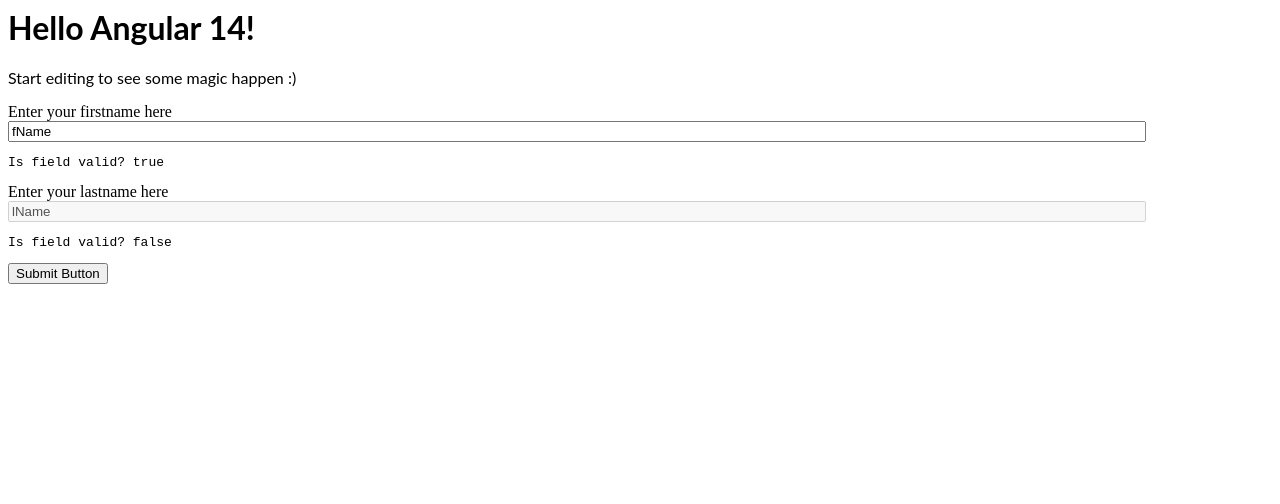
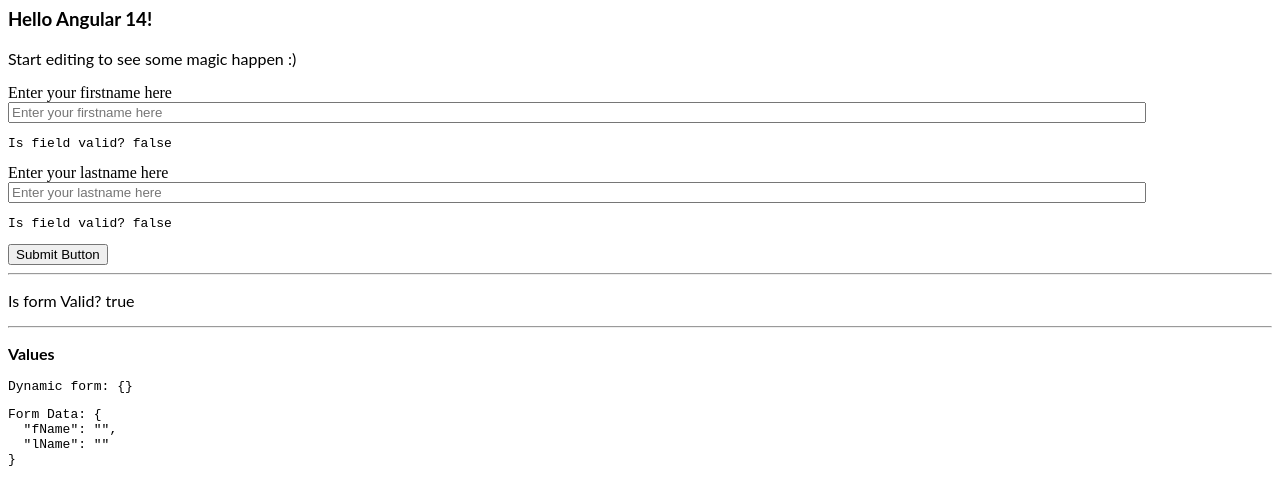
Before and after one commit to anilkumar-ggk/angular-ivy-nvm4hd, an Angular app: page / in a window 1280 px wide. Shown: the top 504 px of the page. Built offline with nearby package versions, Linux system fonts and the light colour scheme.

Commit message:
4 files modified

```diff
--- a/src/app/app.component.html
+++ b/src/app/app.component.html
@@ -3,9 +3,19 @@
 <app-testing></app-testing>
 <form #dynamicForm="ngForm" (ngSubmit)="onFormSubmit()">
   <div *ngFor="let formField of formFields">
-    <app-form-field [props]="formField" [formData]="formData"></app-form-field>
+    <app-form-field [props]="formField" [formModel]="formData"></app-form-field>
   </div>
+
   <button type="submit" [disabled]="!dynamicForm.form.valid">
     Submit Button
   </button>
+
+  <hr />
+  <p>Is form Valid? {{ dynamicForm.form.valid }}</p>
+  <hr />
+  <div>
+    <p><b>Values</b></p>
+    <pre>Dynamic form: {{ dynamicForm.value | json }}</pre>
+    <pre>Form Data: {{ formData | json }}</pre>
+  </div>
 </form>
--- a/src/app/app.component.ts
+++ b/src/app/app.component.ts
@@ -7,7 +7,10 @@
 })
 export class AppComponent {
   name = 'Angular ' + VERSION.major;
-  formData = {};
+  formData = {
+    fName: '',
+    lName: '',
+  };
   formFields = [
     {
       name: 'firstName',
@@ -26,7 +29,7 @@
       label: 'Enter your lastname here',
       placeholder: 'Enter your lastname here',
       isRequired: true,
-      isDisabled: true,
+      isDisabled: false,
       apiDataKey: 'lName',
     },
   ];
--- a/src/app/form-field/form-field.component.html
+++ b/src/app/form-field/form-field.component.html
@@ -2,15 +2,15 @@
 <div *ngIf="props.type === 'text'">
   <label [for]="props.id">{{ props.label }}</label> <br />
   <input
+    #field="ngModel"
     [id]="props.id"
     [type]="props.type"
     [attr.name]="props.name"
     [placeholder]="props.placeholder"
+    [(ngModel)]="formModel[props['apiDataKey']]"
     style="width: 90%"
-    [(ngModel)]="props['apiDataKey']"
     [required]="props.isRequired"
     [disabled]="props.isDisabled"
-    #fieldRef="ngModel"
   />
-  <pre>Is field valid? {{ fieldRef.valid }}</pre>
+  <pre>Is field valid? {{ field.valid }}</pre>
 </div>
--- a/src/app/hello.component.ts
+++ b/src/app/hello.component.ts
@@ -2,9 +2,9 @@
 
 @Component({
   selector: 'hello',
-  template: `<h1>Hello {{name}}!</h1>`,
-  styles: [`h1 { font-family: Lato; }`]
+  template: `<h3>Hello {{name}}!</h3>`,
+  styles: [`h3 { font-family: Lato; }`],
 })
-export class HelloComponent  {
+export class HelloComponent {
   @Input() name: string;
 }
```
